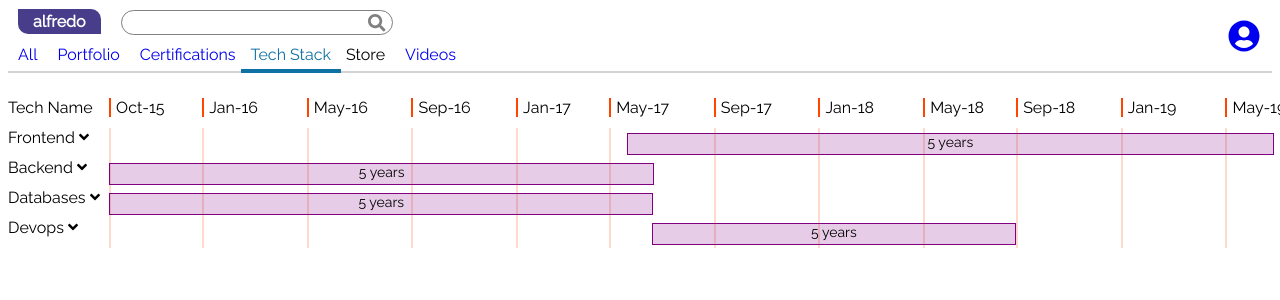
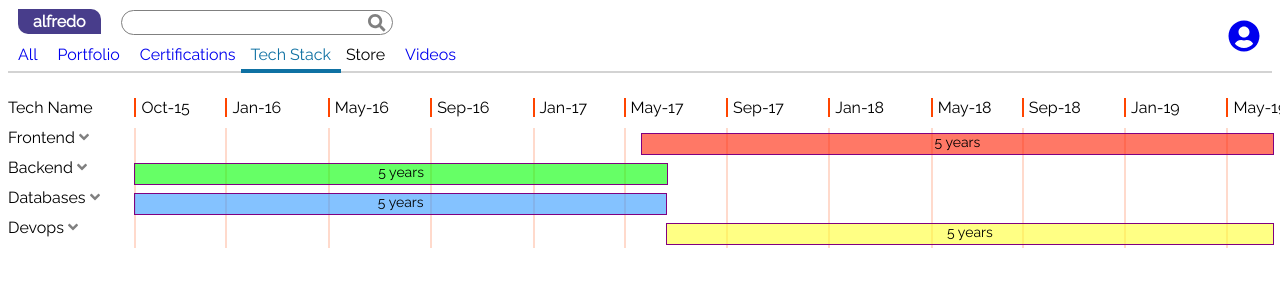
Before and after one commit to jocelo/jocelo.github.io, an Angular app: page /tech-stack in a window 1280 px wide. Shown: the top 300 px of the page. Built offline with nearby package versions, Linux system fonts and the light colour scheme.

Commit message:
teck stack changes

```diff
--- a/src/app/personal/personal.component.html
+++ b/src/app/personal/personal.component.html
@@ -7,7 +7,7 @@
 
 <h3>Tech stack</h3>
 <div class="section-container">
-  <app-tech-stack></app-tech-stack>
+  <app-tech-stack shortVersion=true></app-tech-stack>
 </div>
 
 <h3>Languages</h3>
--- a/src/app/tech-stack/tech-stack.component.html
+++ b/src/app/tech-stack/tech-stack.component.html
@@ -26,18 +26,22 @@
     <span *ngFor="let tech of techstack">
       <div class="time-table" *ngIf="!tech.parent || sectionShow[tech.parent]">
         <div [ngClass]="['cell','sidebar-left', 'level_'+tech.level]" (click)="showHideSection(tech.key)">
-          <span>{{tech.title}}
-            <span class="expand-child" *ngIf="tech.children">
-              <fa-icon *ngIf="!sectionShow[tech.key]" [icon]="faAngleDown" size="md"></fa-icon>
-              <fa-icon *ngIf="sectionShow[tech.key]" [icon]="faAngleUp" size="md"></fa-icon>
+          <span><fa-icon *ngIf="tech.icon && tech.icon.length > 0" [icon]="faIcons[tech.icon]" size="md"></fa-icon>{{tech.title}}
+            <span class="expand-child" *ngIf="tech.children && !shortVersion">
+              <fa-icon *ngIf="!sectionShow[tech.key]" [icon]="faIcons.angleDown" size="md"></fa-icon>
+              <fa-icon *ngIf="sectionShow[tech.key]" [icon]="faIcons.angleUp" size="md"></fa-icon>
             </span>
           </span>
         </div>
-        <div class="cell time-lapse">
+        <div class="cell time-lapse main-section">
             <span class="date-square" *ngFor="let o of timeSlots; let idx = index" style="position: absolute;" [style.left.%]="o.percentage">
               <span class="time-stop-light">&nbsp;</span>
             </span>
-            <span class="allocated-time" [style.left.%]="tech.startPoint" [style.width.%]="tech.widthPercentage">5 years</span>
+            <span [ngClass]="['allocated-time', tech.bgColor]" [style.left.%]="tech.startPoint" [style.width.%]="tech.widthPercentage">
+              <fa-icon *ngIf="tech.icon && tech.icon.length > 0" [icon]="faIcons[tech.icon]" size="md"></fa-icon>
+              <span class="actual-time">5 years</span>
+              <span *ngIf="shortVersion" class="link-to-details"><a routerLink="/tech-stack" [queryParams]="{section: tech.key}">click for details</a></span>
+            </span>
         </div>
       </div> <!-- ./time-table -->
     </span>
--- a/src/app/tech-stack/tech-stack.component.scss
+++ b/src/app/tech-stack/tech-stack.component.scss
@@ -2,15 +2,24 @@
   width: 100%;
   display: table;
 }
-
 
 .cell {
   display: table-cell;
 }
 
 .sidebar-left {
-  width: 8%;
+  width: 10%;
   min-width: 70px;
+
+  & .ng-fa-icon {
+    margin-right: 5px;
+    color: gray;
+  }
+}
+
+.main-section .allocated-time .ng-fa-icon {
+  font-size: 18px !important;
+  padding: 0 5px;
 }
 
 .sidebar-right {
@@ -110,6 +119,34 @@
   height: 20px;
   font-size: 14px;
   text-align: center;
+
+  &.frontend {
+    background-color: rgba(255, 30, 0, 0.6);
+  }
+  &.frontend-child {
+    background-color: rgba(255, 30, 0, 0.3);
+  }
+
+  &.backend {
+    background-color: rgba(0, 255, 0, 0.6);
+  }
+  &.backend-child {
+    background-color: rgba(0, 255, 0, 0.3);
+  }
+
+  &.databases {
+    background-color: rgba(51, 153, 255, 0.6);
+  }
+  &.databases-child {
+    background-color: rgba(51, 153, 255, 0.3);
+  }
+
+  &.devops {
+    background-color: rgba(255, 255, 51, 0.6);
+  }
+  &.devops-child {
+    background-color: rgba(255, 255, 51, 0.3);
+  }
 }
 
 .sidebar-left {
@@ -124,12 +161,11 @@
   padding-left: 20px;
 }
 
-/*
-.frontend {}
-
-.frontend {}
-
-.frontend {}
-
-.frontend {}
-*/
+.link-to-details {
+  margin-left: 5px;
+  font-size: 12px;
+  & a {
+    text-decoration: none;
+    font-weight: bold;
+  }
+}
--- a/src/app/tech-stack/tech-stack.component.ts
+++ b/src/app/tech-stack/tech-stack.component.ts
@@ -1,5 +1,7 @@
-import { Component, OnInit } from '@angular/core';
-import { faCoffee, faAngleDown, faAngleUp } from '@fortawesome/free-solid-svg-icons';
+import { Component, OnInit, Input } from '@angular/core';
+import { faCoffee, faAngleDown, faAngleUp, faDatabase, faServer } from '@fortawesome/free-solid-svg-icons';
+import { faAngular, faReact, faVuejs, faPython, faPhp, faJsSquare, faCuttlefish } from '@fortawesome/free-brands-svg-icons';
+import { ActivatedRoute, Params } from '@angular/router';
 
 @Component({
   selector: 'app-tech-stack',
@@ -7,8 +9,20 @@ import { faCoffee, faAngleDown, faAngleUp } from '@fortawesome/free-solid-svg-ic
   styleUrls: ['./tech-stack.component.scss']
 })
 export class TechStackComponent implements OnInit {
-  faAngleDown = faAngleDown;
-  faAngleUp = faAngleUp;
+  @Input() shortVersion: boolean = false;
+  faIcons = {
+    angleDown: faAngleDown,
+    angleUp: faAngleUp,
+    angular: faAngular,
+    react: faReact,
+    vue: faVuejs,
+    python: faPython,
+    php: faPhp,
+    db: faDatabase,
+    server: faServer,
+    js2: faJsSquare,
+    cuttlefish: faCuttlefish
+  };
   techstack = [];
   data = [];
   timelapse = {};
@@ -20,7 +34,9 @@ export class TechStackComponent implements OnInit {
   trimesterInMS = 2592000000 * 4;
   sectionShow = {};
 
-  constructor() {
+  constructor(
+    private route: ActivatedRoute
+  ) {
     this.timelapse = {
       start: '10/1/2015',
       end: '06/30/2019'
@@ -39,32 +55,39 @@ export class TechStackComponent implements OnInit {
     this.data = [{
       title: 'Frontend',
       idx: 'frontend',
+      bgColor: 'frontend',
       details: [{
         title: 'JavaScript',
         idx: 'javascript',
+        bgColor: 'frontend-child',
         details: [{
           title: 'react',
-          icon: '',
+          icon: 'react',
+          bgColor: 'frontend-child',
           start: '09/01/2018',
           end: '06/30/2019'
         },{
           title: 'angular.Js',
-          icon: '',
-            start: '01/15/2019',
-            end: '06/30/2019'
+          icon: 'angular',
+          bgColor: 'frontend-child',
+          start: '01/15/2019',
+          end: '06/30/2019'
         },{
           title: 'angular 7',
-          icon: '',
-            start: '01/15/2019',
-            end: '06/30/2019'
+          icon: 'angular',
+          bgColor: 'frontend-child',
+          start: '01/15/2019',
+          end: '06/30/2019'
         },{
           title: 'vue',
-          icon: '',
+          icon: 'vue',
+          bgColor: 'frontend-child',
           start: '07/01/2017',
           end: '08/30/2018'
         },{
           title: 'jQuery',
-          icon: '',
+          icon: 'js2',
+          bgColor: 'frontend-child',
           start: '06/01/2017',
           end: '06/30/2019'
         }]
@@ -72,39 +95,53 @@ export class TechStackComponent implements OnInit {
     },{
       title: 'Backend',
       idx: 'backend',
+      bgColor: 'backend',
       details: [{
         title: 'python',
-        icon: '',
+        icon: 'python',
+        bgColor: 'backend-child',
         start: '10/1/2015',
         end: '07/01/2017'
       },{
         title: 'php',
-        icon: '',
+        icon: 'php',
+        bgColor: 'backend-child',
         start: '10/1/2015',
         end: '07/01/2017'
       },{
         title: 'coldfusion',
-        icon: '',
+        icon: 'cuttlefish',
+        bgColor: 'backend-child',
         start: '10/1/2015',
         end: '06/30/2017'
       }]
     },{
       title: 'Databases',
       idx: 'databases',
+      bgColor: 'databases',
       details: [{
         title: 'SQL Server',
-        icon: '',
+        icon: 'db',
+        bgColor: 'databases-child',
         start: '10/1/2015',
         end: '06/30/2017'
       }]
     },{
       title: 'Devops',
       idx: 'devops',
+      bgColor: 'devops',
       details: [{
         title: 'docker',
-        icon: '',
+        icon: 'server',
+        bgColor: 'devops-child',
         start: '07/01/2017',
         end: '08/30/2018'
+      },{
+        title: 'heroku',
+        icon: 'server',
+        bgColor: 'devops-child',
+        start: '07/01/2017',
+        end: '06/30/2019'
       }]
     }];
   }
@@ -135,6 +172,8 @@ export class TechStackComponent implements OnInit {
             return {
               title: single.title,
               key: single.idx || '',
+              icon: single.icon || '',
+              bgColor: single.bgColor || '',
               level: 3,
               children: Boolean(single.details),
               startDate: single.start,
@@ -150,6 +189,8 @@ export class TechStackComponent implements OnInit {
         return [{
           title: tech.title,
           key: tech.idx || '',
+          icon: tech.icon || '',
+          bgColor: tech.bgColor || '',
           level: 2,
           children: Boolean(tech.details),
           startDate: tech.start,
@@ -164,6 +205,8 @@ export class TechStackComponent implements OnInit {
       let parent = {
         title: category.title,
         key: category.idx || '',
+        icon: category.icon || '',
+        bgColor: category.bgColor || '',
         level: 1,
         children: Boolean(category.details),
         startDate: minDate,
@@ -191,6 +234,12 @@ export class TechStackComponent implements OnInit {
       }
       return allItems;
     }, {});
+
+    this.route.queryParams.subscribe(
+      (params: Params) => {
+        this.sectionShow[params.section] = true;
+      }
+    );
   }
 
   getAllDates(allDates: any[], dateType: string, details: any[]) {
@@ -205,6 +254,14 @@ export class TechStackComponent implements OnInit {
   }
 
   showHideSection(sectionKey) {
+    if (this.shortVersion) {
+      return;
+    }
     this.sectionShow[sectionKey] = !this.sectionShow[sectionKey];
+
+    // todo: need to rework on this section
+    if (sectionKey === 'frontend' && !this.sectionShow[sectionKey]) {
+      this.sectionShow['javascript'] = false;
+    }
   }
 }
--- a/src/index.html
+++ b/src/index.html
@@ -2,7 +2,7 @@
 <html lang="en">
 <head>
   <meta charset="utf-8">
-  <title>Website</title>
+  <title>Alfredo Alonso</title>
   <base href="/">
 
   <meta name="viewport" content="width=device-width, initial-scale=1">
--- a/src/styles.css
+++ b/src/styles.css
@@ -1,4 +1,8 @@
 /* You can add global styles to this file, and also import other style files */
+body {
+  overflow-x: hidden;
+}
+
 input {
   font-family: Verdana, Geneva, Tahoma, sans-serif;
 }
```
Also changed, not shown: 1 other file (tests, documents, lock files or other folders).
